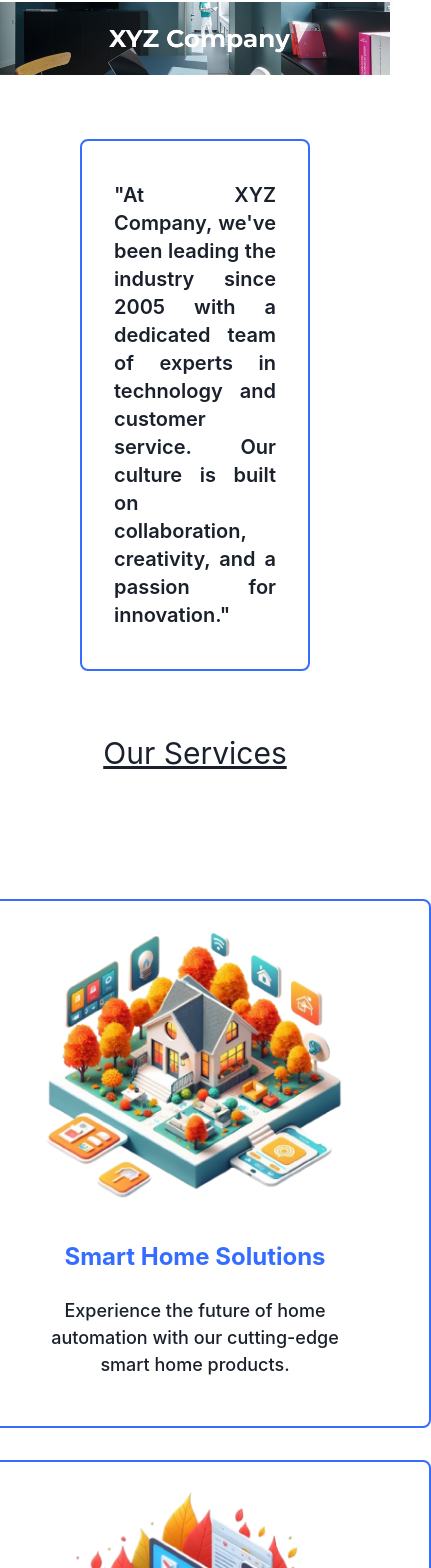
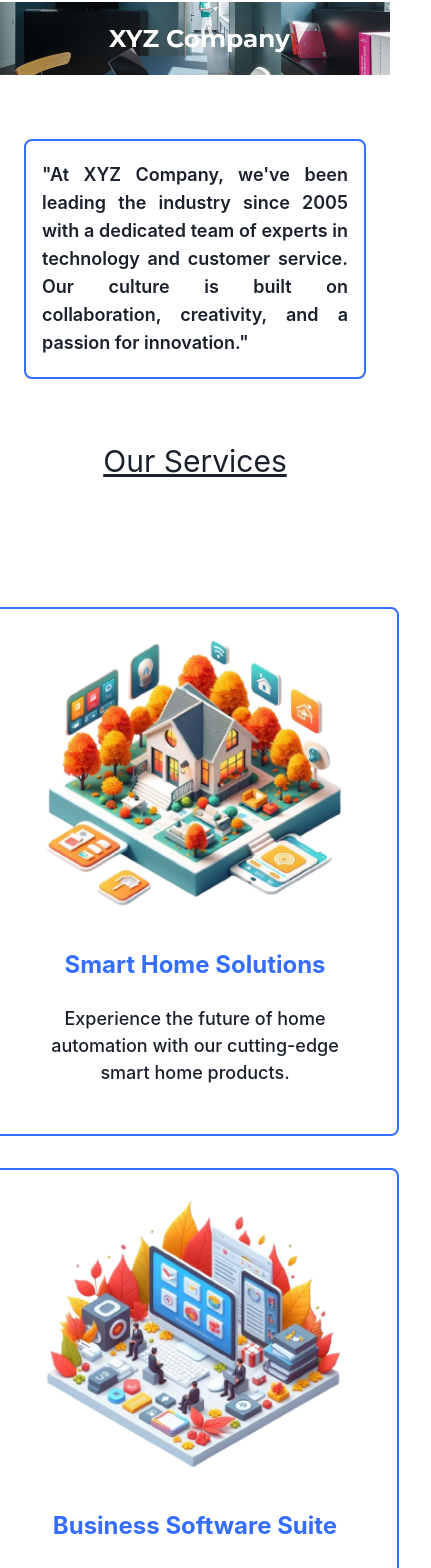
Before and after one commit to Haresz/xyz-company, a Next.js app: page / in a window 390 px wide. Shown: the part 86-1654 px from the top of the page, 431 px wide, since content can reach past the window. Built offline with nearby package versions, Linux system fonts and the light colour scheme; no server answers.

Commit message:
coba optimasi page home

```diff
--- a/src/app/page.tsx
+++ b/src/app/page.tsx
@@ -30,11 +30,11 @@ export default function Home() {
         fallback={<Box className="w-full h-96 bg-gray-400 animate-pulse" />}
       />
       <div>
-        <Box className="flex justify-between items-center my-16 mx-20">
+        <Box className="flex justify-between items-center my-16 md:mx-20 mx-6">
           <Text
             fontWeight={"semibold"}
             textAlign={"justify"}
-            className="md:w-8/12 w-full px-8 py-10 border--primary md:text-3xl text-xl"
+            className="md:w-8/12 w-full lg:px-8 px-4 mx-auto md:py-10 py-5 border--primary md:text-3xl text-lg"
           >
             &quot;At XYZ Company, we&apos;ve been leading the industry since
             2005 with a dedicated team of experts in technology and customer
@@ -42,7 +42,7 @@ export default function Home() {
             passion for innovation.&quot;
           </Text>
           <Image
-            className="hidden md:inline-block"
+            className="hidden lg:inline-block"
             width={"16%"}
             src="founder.png"
             alt="Dan Abramov"
@@ -51,8 +51,8 @@ export default function Home() {
       </div>
       <div className="our-services mx-20">
         <Title title="Our Services" />
-        <div className="flex md:flex-row flex-col md:justify-between items-center mt-32">
-          <Box className="flex flex-col text-center border--primary w-fit md:py-8 py-4 md:px-32 px-16">
+        <div className="flex lg:flex-row flex-col md:justify-between items-center mt-32">
+          <Box className="flex flex-col text-center border--primary w-fit md:py-8 py-4 md:px-32 px-8">
             <Image
               className="place-self-center"
               boxSize="300px"
@@ -67,7 +67,7 @@ export default function Home() {
               smart home products.
             </Text>
           </Box>
-          <Box className="flex flex-col text-center border--primary w-fit md:py-8 py-4 md:px-32 px-16 md:mt-0 mt-8">
+          <Box className="flex flex-col text-center border--primary w-fit md:py-8 py-4 md:px-32 px-8 md:mt-0 mt-8">
             <Image
               className="place-self-center"
               boxSize="300px"
@@ -122,7 +122,7 @@ export default function Home() {
             <Text className="mx-4">Testimonial</Text>
           </Marquee>
         </div>
-        <div className="md:grid flex flex-col items-center md:items-stretch md:grid-rows-2   grid-flow-col gap-1">
+        <div className="lg:grid flex flex-col items-center lg:items-stretch lg:grid-rows-2 grid-flow-col gap-1">
           {!isLoading ? (
             teams
               .filter((item: any, index: number) => index < 6)
@@ -143,7 +143,10 @@ export default function Home() {
             />
           )}
         </div>
-        <Text className="text-center mt-32 mb-16" fontSize="5xl">
+        <Text
+          className="text-center mt-32 mb-16"
+          fontSize={{ lg: "5xl", base: "3xl" }}
+        >
           “ Your satisfaction is our priority “
         </Text>
       </div>
```
